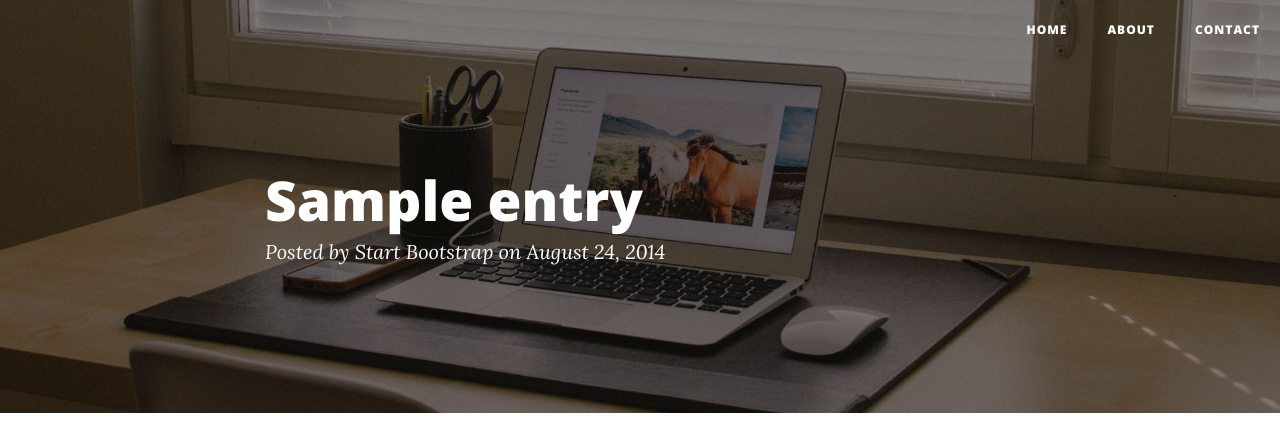
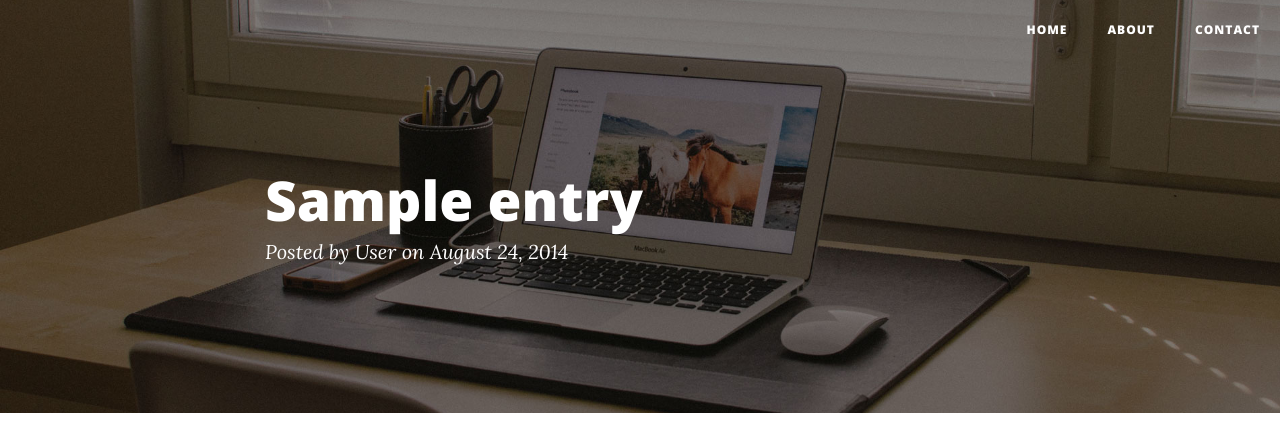
Before and after one commit to utkbansal/blog, a Django app: a page that uses templates/post.html in a window 1280 px wide. Shown: the top 434 px of the page. Run offline with Django 3.2, Linux system fonts and the light colour scheme; tables that the repository leaves empty hold one stand-in row (values such as "Sample post"); some libraries are stand-ins or nearby versions.

Commit message:
Adds author field to Entry model

```diff
--- a/blog/models.py
+++ b/blog/models.py
@@ -1,6 +1,6 @@
 from django.db import models
 from django.core.urlresolvers import reverse
-
+from django.contrib.auth.models import User
 
 class EntryQuerySet(models.QuerySet):
     def published(self):
@@ -13,6 +13,7 @@ class Entry(models.Model):
     publish = models.BooleanField(default=False)
     created = models.DateTimeField(auto_now_add=True)
     modified = models.DateTimeField(auto_now=True)
+    author = models.ForeignKey(User)
 
     objects = EntryQuerySet.as_manager()
 
--- a/templates/post.html
+++ b/templates/post.html
@@ -3,7 +3,7 @@
 {% block heading %}
     <div class="post-heading">
         <h1>{{ object.title }}</h1>
-        <span class="meta">Posted by <a href="#">Start Bootstrap</a> on August 24, 2014</span>
+        <span class="meta">Posted by <a href="#">{{ object.author.last_name }}</a> on August 24, 2014</span>
     </div>
 {% endblock %}
 {% block blog_entries %}
```
Also changed, not shown: blog/migrations/0002_entry_author.py (added).
